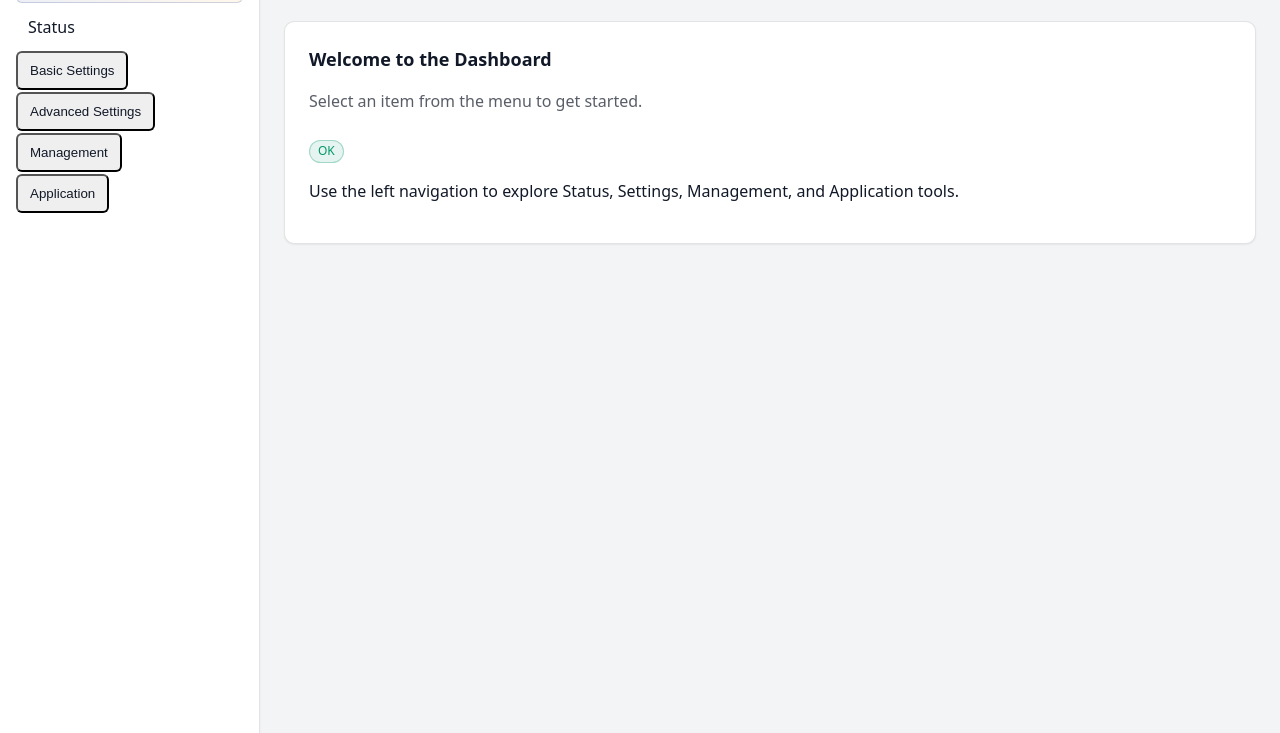
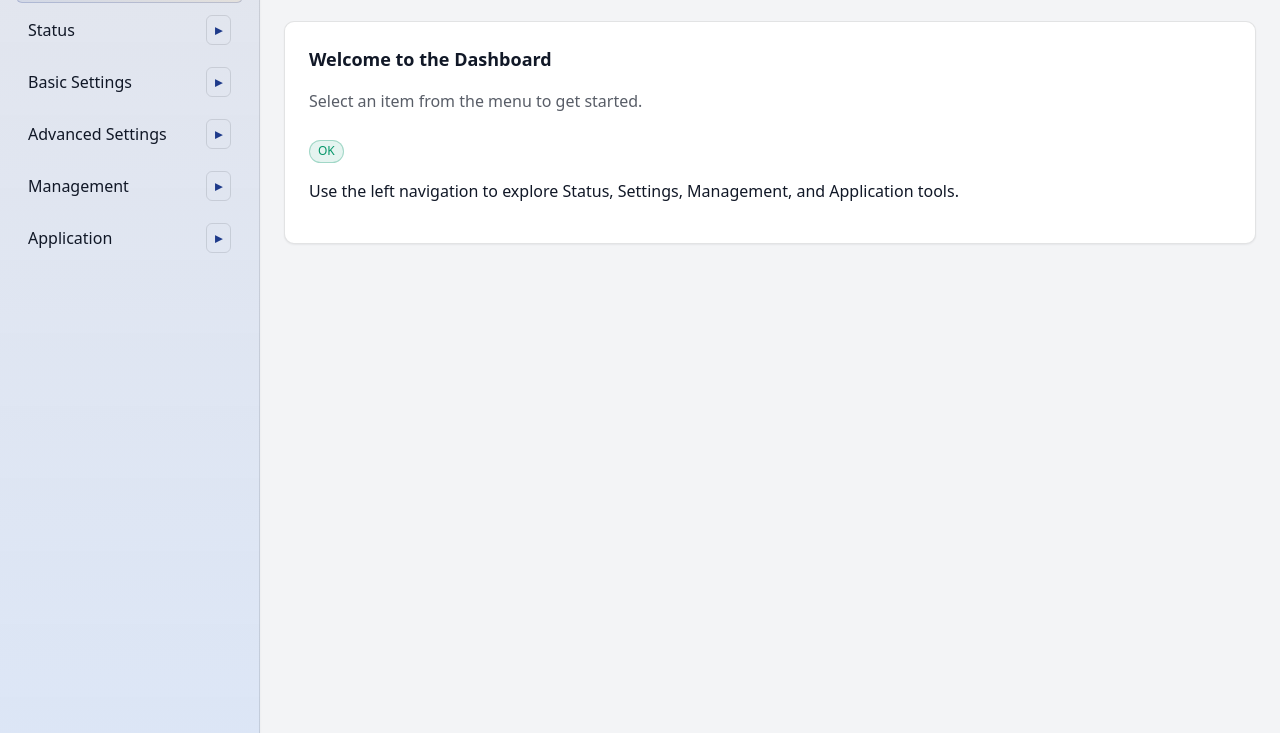
Before and after one commit to kavia-common/user-dashboard-interface-210238-210247, a website built with Vite: page vite_frontend/index.html in a window 1280 px wide. Shown: the part 67-800 px from the top of the page. Built offline with nearby package versions, Linux system fonts and the light colour scheme.

Commit message:
Checkpoint 10 - cg34054b18

```diff
--- a/vite_frontend/src/components/sidebar.js
+++ b/vite_frontend/src/components/sidebar.js
@@ -28,58 +28,87 @@ const STORAGE_KEYS = Object.freeze({
   expanded: 'expanded', // JSON object map of { groupId: boolean }
 });
 
-// Route map describing the sidebar structure
+/**
+ * Route map describing the sidebar structure per request:
+ * - Home (/home)
+ * - Status (/status)
+ *    - LAN (/status/lan)
+ *    - WAN (/status/wan)
+ *    - WLAN (/status/wlan)
+ *    - DHCP (/status/dhcp)
+ *    - Log (/status/log)
+ * - Basic Settings (/basic)
+ *    - LAN (/basic/lan)
+ *    - WAN (/basic/wan)
+ *    - WLAN (/basic/wlan)
+ *    - DHCP (/basic/dhcp)
+ * - Advanced Settings (/advanced)
+ *    - Service Control (/advanced/service-control)
+ *    - DDNS (/advanced/ddns)
+ *    - DMZ (/advanced/dmz)
+ * - Management (/management)
+ *    - NTP (/management/ntp)
+ *    - SSH (/management/ssh)
+ *    - Firmware Upgrade (/management/firmware)
+ * - Application (/application)
+ *    - UPnP (/application/upnp)
+ */
 const NAV_STRUCTURE = [
+  { type: 'link', id: 'home', labelKey: 'navigation.home', path: '/home' },
   {
-    type: 'link',
-    id: 'home',
-    labelKey: 'navigation.home',
-    path: '/home',
-  },
-  {
-    type: 'link',
+    type: 'group-link',
     id: 'status',
     labelKey: 'navigation.status',
     path: '/status',
-  },
-  {
-    type: 'group',
-    id: 'basic',
-    labelKey: 'navigation.basicSettings',
     children: [
-      { id: 'profile', label: 'Profile', path: '/basic/profile' },
-      { id: 'network', label: 'Network', path: '/basic/network' },
-      { id: 'display', label: 'Display', path: '/basic/display' },
+      { id: 'status-lan', labelKey: 'navigation.statusLan', path: '/status/lan' },
+      { id: 'status-wan', labelKey: 'navigation.statusWan', path: '/status/wan' },
+      { id: 'status-wlan', labelKey: 'navigation.statusWlan', path: '/status/wlan' },
+      { id: 'status-dhcp', labelKey: 'navigation.statusDhcp', path: '/status/dhcp' },
+      { id: 'status-log', labelKey: 'navigation.statusLog', path: '/status/log' },
     ],
   },
   {
-    type: 'group',
-    id: 'advanced',
-    labelKey: 'navigation.advancedSettings',
+    type: 'group-link',
+    id: 'basic',
+    labelKey: 'navigation.basicSettings',
+    path: '/basic',
     children: [
-      { id: 'security', label: 'Security', path: '/advanced/security' },
-      { id: 'integrations', label: 'Integrations', path: '/advanced/integrations' },
-      { id: 'logs', label: 'Logs', path: '/advanced/logs' },
+      { id: 'basic-lan', labelKey: 'navigation.basicLan', path: '/basic/lan' },
+      { id: 'basic-wan', labelKey: 'navigation.basicWan', path: '/basic/wan' },
+      { id: 'basic-wlan', labelKey: 'navigation.basicWlan', path: '/basic/wlan' },
+      { id: 'basic-dhcp', labelKey: 'navigation.basicDhcp', path: '/basic/dhcp' },
     ],
   },
   {
-    type: 'group',
-    id: 'management',
-    labelKey: 'navigation.management',
+    type: 'group-link',
+    id: 'advanced',
+    labelKey: 'navigation.advancedSettings',
+    path: '/advanced',
     children: [
-      { id: 'users', label: 'Users', path: '/management/users' },
-      { id: 'roles', label: 'Roles', path: '/management/roles' },
-      { id: 'system', label: 'System', path: '/management/system' },
+      { id: 'advanced-service', labelKey: 'navigation.advancedServiceControl', path: '/advanced/service-control' },
+      { id: 'advanced-ddns', labelKey: 'navigation.advancedDdns', path: '/advanced/ddns' },
+      { id: 'advanced-dmz', labelKey: 'navigation.advancedDmz', path: '/advanced/dmz' },
     ],
   },
   {
-    type: 'group',
+    type: 'group-link',
+    id: 'management',
+    labelKey: 'navigation.management',
+    path: '/management',
+    children: [
+      { id: 'mgmt-ntp', labelKey: 'navigation.managementNtp', path: '/management/ntp' },
+      { id: 'mgmt-ssh', labelKey: 'navigation.managementSsh', path: '/management/ssh' },
+      { id: 'mgmt-firmware', labelKey: 'navigation.managementFirmware', path: '/management/firmware' },
+    ],
+  },
+  {
+    type: 'group-link',
     id: 'application',
     labelKey: 'navigation.application',
+    path: '/application',
     children: [
-      { id: 'preferences', label: 'Preferences', path: '/application/preferences' },
-      { id: 'updates', label: 'Updates', path: '/application/updates' },
-      { id: 'about', label: 'About', path: '/application/about' },
+      { id: 'app-upnp', labelKey: 'navigation.applicationUpnp', path: '/application/upnp' },
     ],
   },
 ];
@@ -111,18 +140,31 @@ function isPathActive(itemPath, routePath) {
 /**
  * Build a group section DOM node.
  */
-function buildGroup({ id, label, children }, expanded, routePath) {
+function buildGroupLink({ id, label, path, children }, expanded, routePath) {
   const groupId = `group-${id}`;
   const panelId = `panel-${id}`;
   const isOpen = !!expanded[id];
 
-  const button = create('button', {
-    class: ['nav-item', 'nav-toggle', isOpen ? 'is-open' : ''].join(' '),
-    type: 'button',
-    'aria-expanded': String(isOpen),
-    'aria-controls': panelId,
-    'data-group-id': id,
-  }, label);
+  const activeParent = isPathActive(path, routePath);
+  // Parent acts as a link and as a toggle; space/enter or click on chevron toggles, clicking text navigates.
+  const header = create('div', { class: 'nav-item nav-toggle ' + (isOpen ? 'is-open' : ''), role: 'group' },
+    create('a', {
+      href: `#${path}`,
+      class: ['nav-item', activeParent ? 'active' : ''].join(' '),
+      'aria-current': activeParent ? 'page' : null,
+      'data-path': path,
+      style: { flex: '1', padding: 0, background: 'transparent' },
+    }, label),
+    create('button', {
+      type: 'button',
+      class: 'btn btn-ghost',
+      'aria-expanded': String(isOpen),
+      'aria-controls': panelId,
+      'data-group-id': id,
+      'aria-label': 'Toggle',
+      style: { padding: '6px 8px', marginLeft: 'auto' },
+    }, isOpen ? '▾' : '▸'),
+  );
 
   const list = create('div', {
     id: panelId,
@@ -149,7 +191,7 @@ function buildGroup({ id, label, children }, expanded, routePath) {
   list.appendChild(ul);
 
   const wrapper = create('div', { class: 'nav-section', id: groupId },
-    button,
+    header,
     list
   );
   return wrapper;
@@ -183,20 +225,19 @@ function renderSidebar(container, i18n, route) {
         label: i18n && typeof i18n.t === 'function' ? i18n.t(entry.labelKey) : entry.id,
         path: entry.path,
       }, routePath));
-    } else if (entry.type === 'group') {
+    } else if (entry.type === 'group-link') {
       const label = i18n && typeof i18n.t === 'function' ? i18n.t(entry.labelKey) : entry.id;
-
       const children = entry.children.map((c) => ({
         ...c,
-        // Labels for child items are given as plain strings in requirements
-        label: c.label,
+        label: i18n && typeof i18n.t === 'function' ? i18n.t(c.labelKey) : c.id,
       }));
-
-      nodes.push(buildGroup({
-        id: entry.id,
-        label,
-        children,
-      }, expanded, routePath));
+      nodes.push(
+        buildGroupLink(
+          { id: entry.id, label, path: entry.path, children },
+          expanded,
+          routePath,
+        )
+      );
     }
   }
 
@@ -215,7 +256,7 @@ function renderSidebar(container, i18n, route) {
  */
 function attachBehaviors(container, router) {
   // Toggle expand/collapse for groups using event delegation
-  const unsubscribeClick = delegate(container, 'click', '.nav-toggle', (evt, target) => {
+  const unsubscribeClick = delegate(container, 'click', '.nav-toggle button[data-group-id]', (evt, target) => {
     evt.preventDefault();
     const groupId = target.getAttribute('data-group-id');
     if (!groupId) return;
@@ -230,7 +271,11 @@ function attachBehaviors(container, router) {
     const panelId = target.getAttribute('aria-controls');
     const panel = panelId ? qs(`#${panelId}`, container) : null;
     target.setAttribute('aria-expanded', String(next));
-    target.classList.toggle('is-open', next);
+    // toggle chevron
+    target.textContent = next ? '▾' : '▸';
+    // add/remove is-open on parent header wrapper
+    const header = target.closest('.nav-toggle');
+    if (header) header.classList.toggle('is-open', next);
     if (panel) {
       if (next) panel.removeAttribute('hidden');
       else panel.setAttribute('hidden', '');
@@ -238,7 +283,7 @@ function attachBehaviors(container, router) {
   });
 
   // Keyboard support for toggles
-  const unsubscribeKey = delegate(container, 'keydown', '.nav-toggle', (evt, target) => {
+  const unsubscribeKey = delegate(container, 'keydown', '.nav-toggle button[data-group-id]', (evt, target) => {
     const key = evt.key;
     const groupId = target.getAttribute('data-group-id');
     if (!groupId) return;
--- a/vite_frontend/src/i18n/translations.js
+++ b/vite_frontend/src/i18n/translations.js
@@ -40,15 +40,23 @@ const en = {
     advancedSettings: 'Advanced Settings',
     management: 'Management',
     application: 'Application',
-    // Optional subpages
-    overview: 'Overview',
-    systemHealth: 'System Health',
-    network: 'Network',
-    security: 'Security',
-    users: 'Users',
-    roles: 'Roles',
-    logs: 'Logs',
-    preferences: 'Preferences',
+    // New exact sub-items
+    statusLan: 'LAN',
+    statusWan: 'WAN',
+    statusWlan: 'WLAN',
+    statusDhcp: 'DHCP',
+    statusLog: 'Log',
+    basicLan: 'LAN',
+    basicWan: 'WAN',
+    basicWlan: 'WLAN',
+    basicDhcp: 'DHCP',
+    advancedServiceControl: 'Service Control',
+    advancedDdns: 'DDNS',
+    advancedDmz: 'DMZ',
+    managementNtp: 'NTP',
+    managementSsh: 'SSH',
+    managementFirmware: 'Firmware Upgrade',
+    applicationUpnp: 'UPnP',
   },
   sections: {
     home: 'Home',
@@ -106,15 +114,23 @@ const es = {
     advancedSettings: 'Configuración Avanzada',
     management: 'Administración',
     application: 'Aplicación',
-    // Optional subpages
-    overview: 'Resumen',
-    systemHealth: 'Salud del Sistema',
-    network: 'Red',
-    security: 'Seguridad',
-    users: 'Usuarios',
-    roles: 'Roles',
-    logs: 'Registros',
-    preferences: 'Preferencias',
+    // Nuevos subelementos
+    statusLan: 'LAN',
+    statusWan: 'WAN',
+    statusWlan: 'WLAN',
+    statusDhcp: 'DHCP',
+    statusLog: 'Registro',
+    basicLan: 'LAN',
+    basicWan: 'WAN',
+    basicWlan: 'WLAN',
+    basicDhcp: 'DHCP',
+    advancedServiceControl: 'Control de Servicio',
+    advancedDdns: 'DDNS',
+    advancedDmz: 'DMZ',
+    managementNtp: 'NTP',
+    managementSsh: 'SSH',
+    managementFirmware: 'Actualización de Firmware',
+    applicationUpnp: 'UPnP',
   },
   sections: {
     home: 'Inicio',
--- a/vite_frontend/src/main.js
+++ b/vite_frontend/src/main.js
@@ -107,6 +107,7 @@ function renderRoute() {
       return;
     }
     if (path === '/status' || path.startsWith('/status/')) {
+      // Render Status page; subroutes like /status/lan, /status/wan, etc. are handled generically
       StatusPage.render(mainRoot, { t, onLanguageChange });
       return;
     }
@@ -123,6 +124,7 @@ function renderRoute() {
       return;
     }
     if (path === '/application' || path.startsWith('/application/')) {
+      // For application upnp leaf, still reuse application renderer with a sub param if present
       const sub = path.split('/')[2] || 'preferences';
       ApplicationPage.render(mainRoot, { ...route.params, sub }, { t, onLanguageChange });
       return;
--- a/vite_frontend/src/styles/components.css
+++ b/vite_frontend/src/styles/components.css
@@ -87,7 +87,7 @@
   transition: background-color 120ms ease, color 120ms ease;
 }
 .nav-item:hover {
-  background: rgba(17, 24, 39, 0.06);
+  background: rgba(255, 255, 255, 0.35);
 }
 .nav-item:focus-visible {
   outline: none;
--- a/vite_frontend/src/styles/layout.css
+++ b/vite_frontend/src/styles/layout.css
@@ -14,7 +14,8 @@
   position: sticky;
   top: 0;
   height: 100vh;
-  background: var(--color-surface);
+  /* Light blue gradient with Ocean palette hues; subtle for readability */
+  background: linear-gradient(180deg, rgba(30, 58, 138, 0.08) 0%, rgba(59, 130, 246, 0.12) 100%);
   border-right: 1px solid var(--border-color);
   box-shadow: var(--shadow-sm);
   padding: var(--space-6) var(--space-4);
```
Also changed, not shown: .knowledge/.knowledge.json, .knowledge/vite_frontend_src_components_sidebar.js.json, .knowledge/vite_frontend_src_i18n_translations.js.json, .knowledge/vite_frontend_src_main.js.json, .knowledge/vite_frontend_src_styles_components.css.json, .knowledge/vite_frontend_src_styles_layout.css.json.
